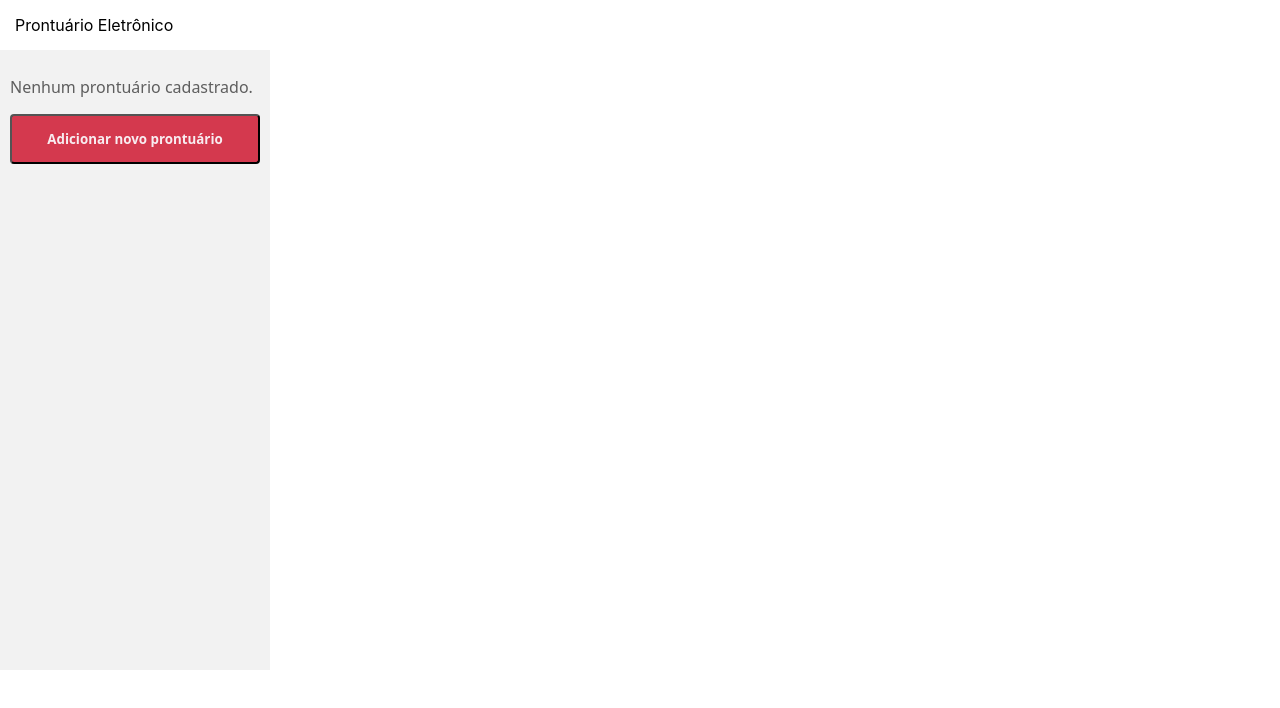
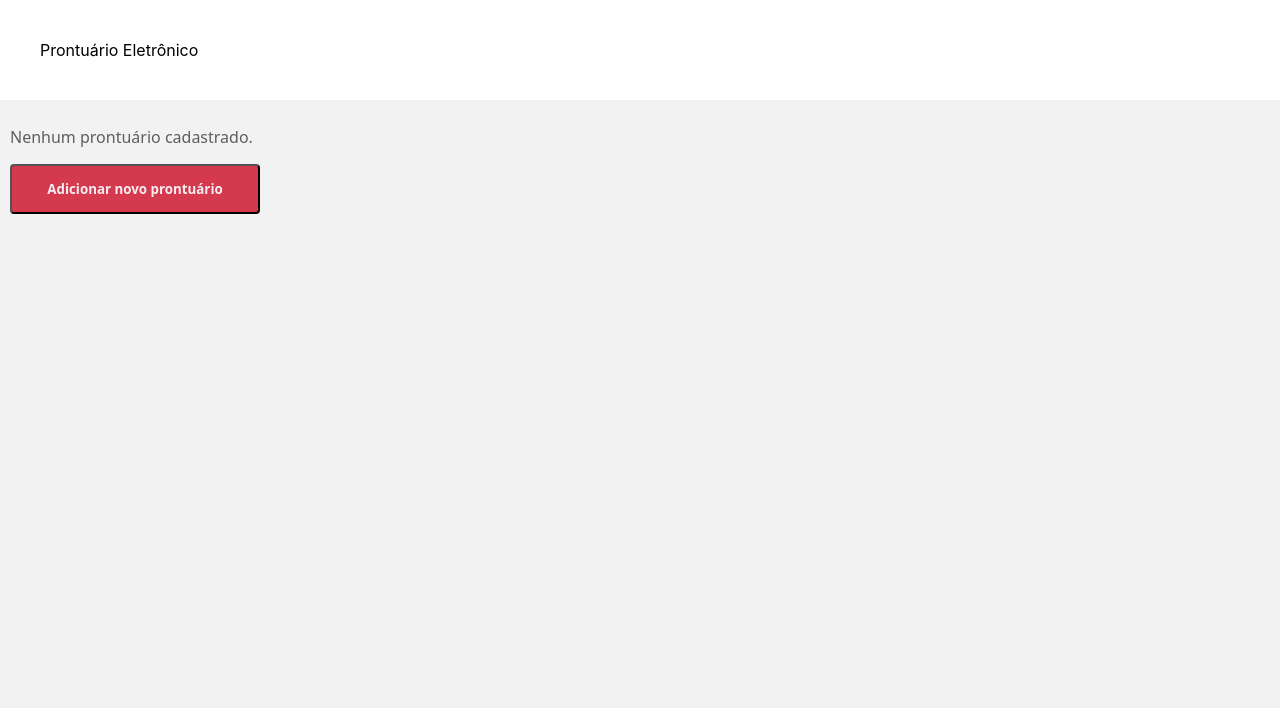
Before and after one commit to carlanakajuni/prontuario-eletronico, a React (Create React App) app in the folder front-end/: page / in a window 1280 px wide. Shown: the top 708 px of the page. Built offline with nearby package versions, Linux system fonts and the light colour scheme.

Commit message:
Finalizando o ReadMe

```diff
--- a/front-end/src/App.js
+++ b/front-end/src/App.js
@@ -6,7 +6,9 @@ import Cadastro from './components/Cadastro';
 function App() {
   return (
     <Router>
-      <header>Prontuário Eletrônico</header>
+      <header>
+        Prontuário Eletrônico
+      </header>
       <Switch>
         <Route path="/cadastro" component={Cadastro} />
         <Route path="/" component={Listagem} />
--- a/front-end/src/components/Cadastro.jsx
+++ b/front-end/src/components/Cadastro.jsx
@@ -50,7 +50,6 @@ class Cadastro extends React.Component {
       doencas,
       historico,
     };
-
     console.log(requisicao)
   }
 
@@ -76,7 +75,7 @@ class Cadastro extends React.Component {
             ))}
           </select>
           <p className="selecionados">Selecionados:</p>
-            <button>{this.handleChange}</button>
+            <div></div>
           <label className="historico" htmlFor="historico">Histórico da Moléstia</label>
           <input
             className="input-historico"
--- a/front-end/src/stylesheet/style.css
+++ b/front-end/src/stylesheet/style.css
@@ -1,13 +1,19 @@
+body {
+  margin: auto;
+  height: 100vh;
+  background-color: #F2F2F2;
+}
+
 .corpo {
-  background-color: #F2F2F2;
   align-items: center;
   padding: 10px;
-  max-width: 250px;
-  height: 600px;
+  /* max-width: 250px;
+  height: 600px; */
 }
 
 header {
-  margin: 15px;
+  background-color: white;
+  padding: 5vh;
 }
 
 .text-none {
@@ -48,6 +54,7 @@ header {
   height: 80px;
   width: 230px;
   margin: 5px;
+  padding: 0;
 }
 
 .queixa, .doenca, .selecionados, .historico{
```
Also changed, not shown: 1 other file (tests, documents, lock files or other folders).
